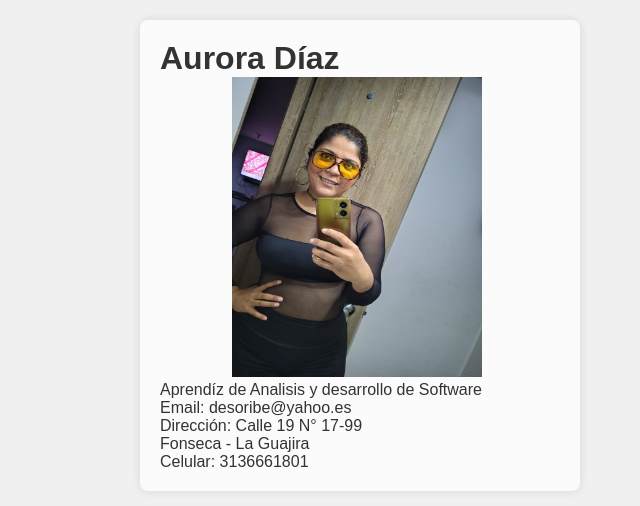
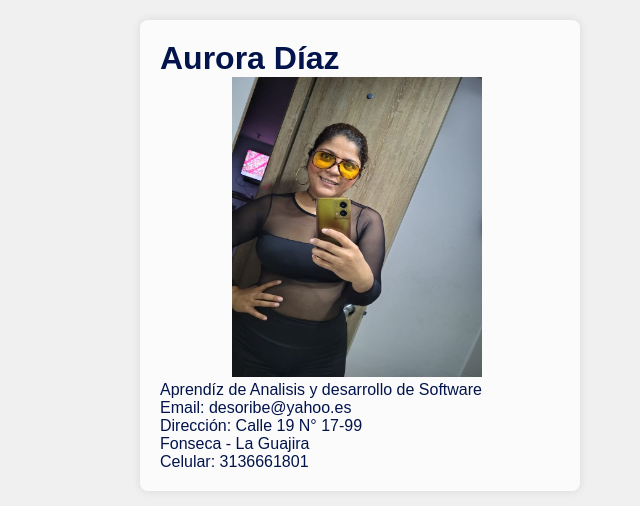
Before and after one commit to desoribe/Mi_perfil, a plain HTML site: page index.html in a window 1280 px wide. Shown: the whole page, without its empty margins (280-920 px from the left). Drawn offline with Linux system fonts and the light colour scheme.

Commit message:
Cambio de color en la fuente del body

```diff
--- a/styles.css
+++ b/styles.css
@@ -6,7 +6,7 @@
 body {
     font-family: Arial, sans-serif;
     background-color: #f0f0f0;
-    color: #333;
+    color: #02144b;
     margin: 0;
     padding: 20px;
 }
```
